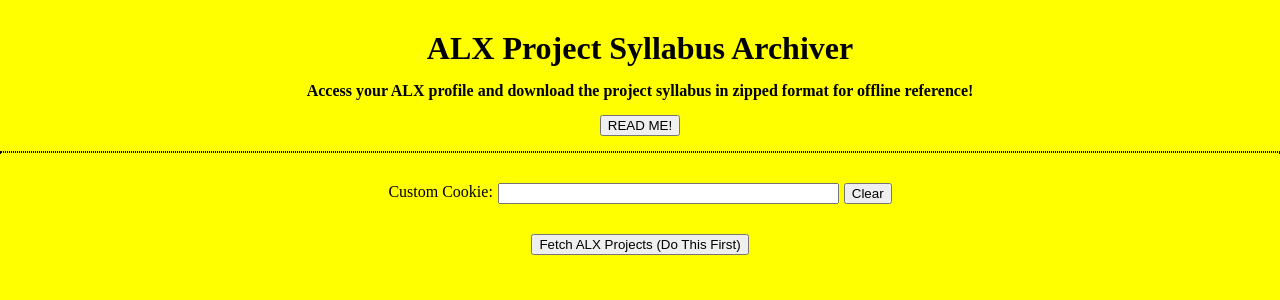
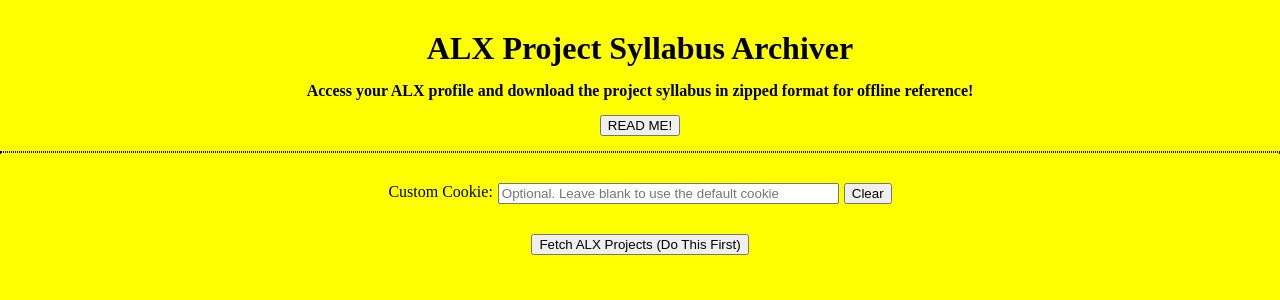
Before and after one commit to neoconstel/ALX-Projects-Archiver, a Flask app: page /alx_syllabus_archiver in a window 1280 px wide. Shown: the top 300 px of the page. Run offline with Flask 2, Linux system fonts and the light colour scheme; data that the repository does not hold is empty; parts of the project's set-up code (start-up, migrations or seed data) failed here and were passed over.

Commit message:
added placeholder in cookie input

```diff
--- a/alx_scrape_app/templates/alx_syllabus.html
+++ b/alx_scrape_app/templates/alx_syllabus.html
@@ -7,7 +7,7 @@
 <form action="{{url_for('alx_scrape_view.archive_page')}}" method="POST">
     <div class="cookie-container">
         <label class="cookie-label" for="custom-cookie">Custom Cookie: </label>
-        <input class="cookie-input" id="custom-cookie" type="text" name="custom-cookie">
+        <input class="cookie-input" id="custom-cookie" type="text" placeholder="Optional. Leave blank to use the default cookie" name="custom-cookie">
         <button class="clear btn" type="button">Clear</button>
     </div>
     <input class="fetch btn" type="submit" value="Fetch ALX Projects (Do This First)">
```
